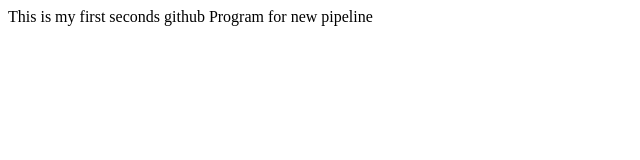
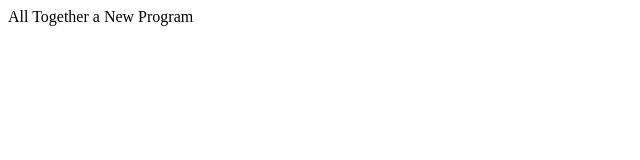
Before and after one commit to cse019/CodeDeployTest, a plain HTML site: page index.html in a window 1280 px wide. Shown: the whole page, without its empty margins (0-640 px from the left). Drawn offline with Linux system fonts and the light colour scheme.

Commit message:
Update index.html

```diff
--- a/index.html
+++ b/index.html
@@ -1 +1 @@
-<html><body>This is my first seconds github Program for new pipeline</body></html>
+<html><body>All Together a New Program</body></html>
```
